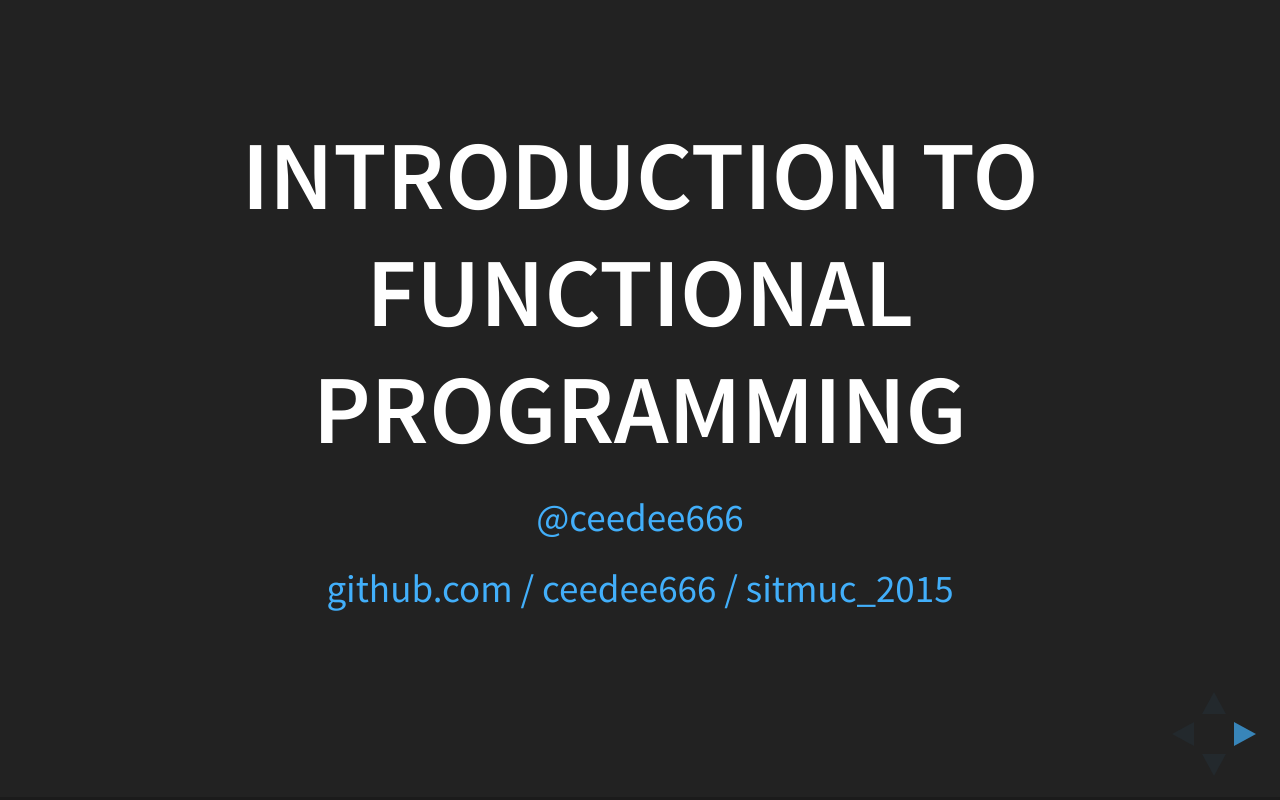
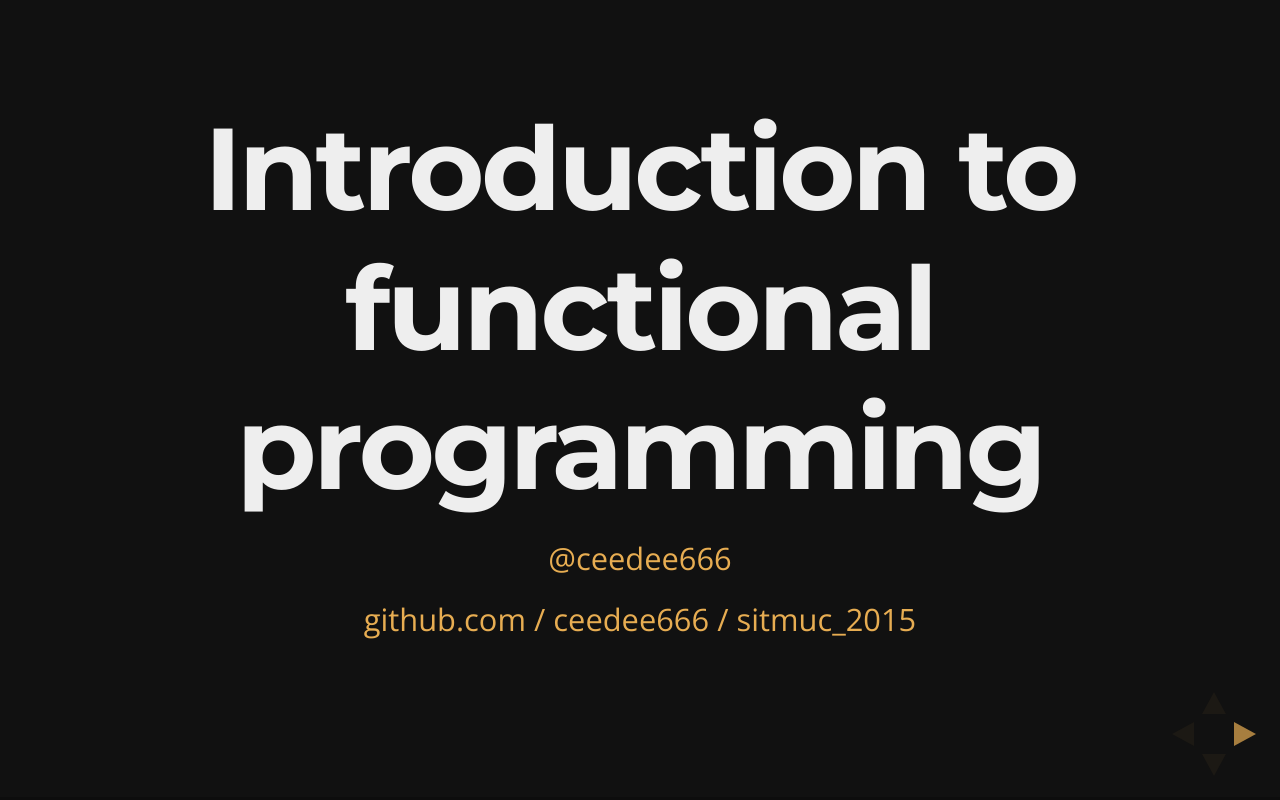
Before and after one commit to ceedee666/sitmuc_2015, a website: page index.html in a window 1280 px wide. Drawn offline with nearby package versions, Linux system fonts and the light colour scheme.

Commit message:
changed slide style

```diff
--- a/index.html
+++ b/index.html
@@ -8,7 +8,7 @@
     <meta name="apple-mobile-web-app-status-bar-style" content="black-translucent" />
     <meta name="viewport" content="width=device-width, initial-scale=1.0, maximum-scale=1.0, user-scalable=no">
     <link rel="stylesheet" href="css/reveal.css">
-    <link rel="stylesheet" href="css/theme/black.css" id="theme">
+    <link rel="stylesheet" href="css/theme/night.css" id="theme">
 
     <!-- Code syntax highlighting -->
     <link rel="stylesheet" href="lib/css/zenburn.css">
```
